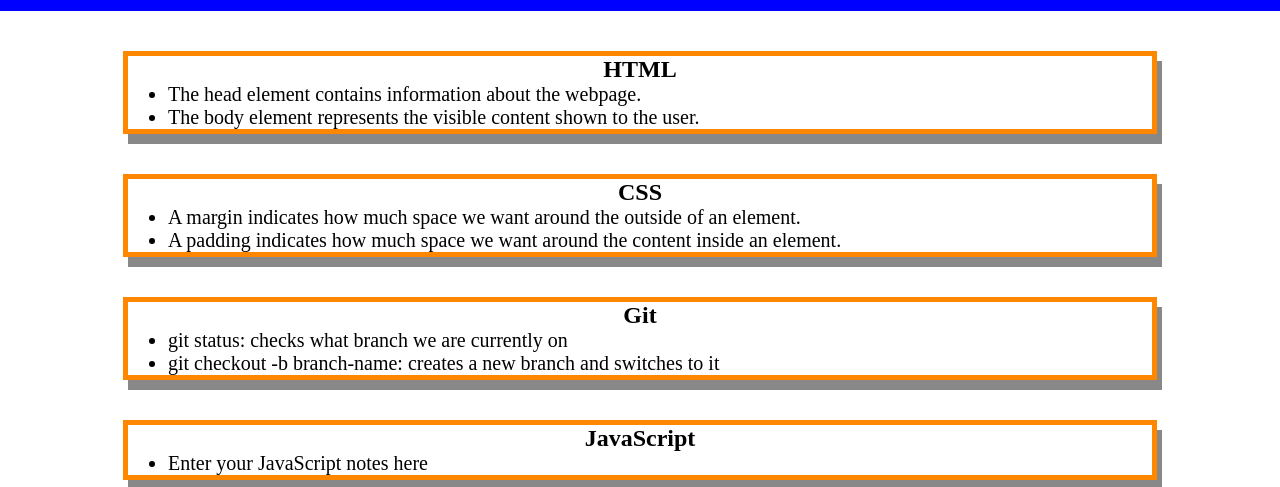
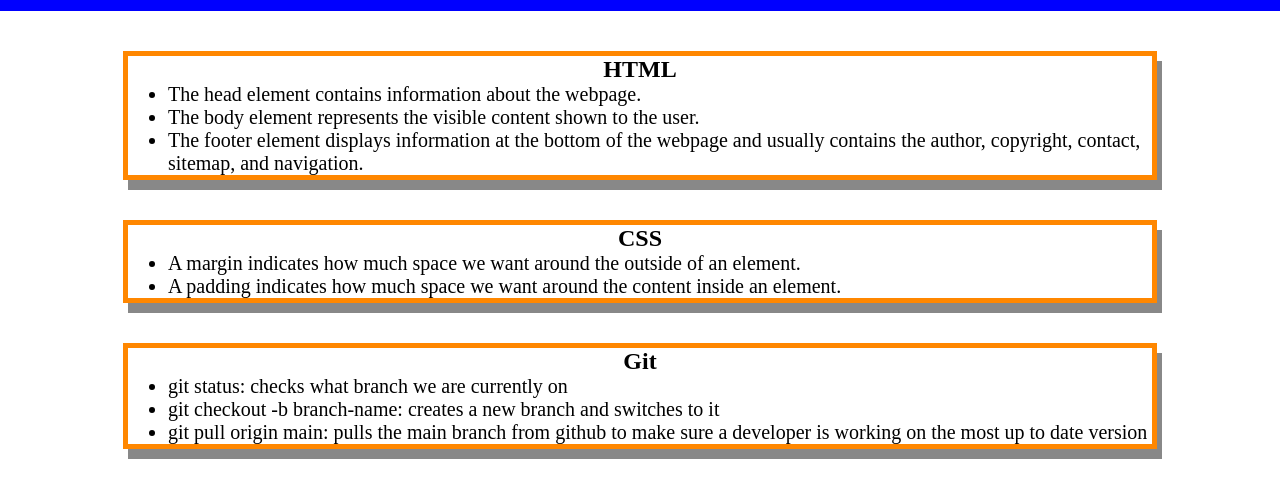
Before and after one commit to joeyrodo/prework-study-guide, a plain HTML site: page prework-study-guide/index.html in a window 1280 px wide. Shown: the part 109-596 px from the top of the page. Drawn offline with Linux system fonts and the light colour scheme.

```diff
--- a/prework-study-guide/index.html
+++ b/prework-study-guide/index.html
@@ -18,6 +18,7 @@
         <ul>
           <li>The head element contains information about the webpage.</li>
           <li>The body element represents the visible content shown to the user.</li>
+          <li>The footer element displays information at the bottom of the webpage and usually contains the author, copyright, contact, sitemap, and navigation.</li>
         </ul>
       </section>
 
@@ -25,8 +26,7 @@
         <h2>CSS</h2>
         <ul>
           <li>A margin indicates how much space we want around the outside of an element.</li>
-            <li>A padding indicates how much space we want around the content inside an element.</li>
-          </ul>
+          <li>A padding indicates how much space we want around the content inside an element.</li>        </ul>
       </section>
 
       <section class="card" id="git-section">
@@ -34,6 +34,7 @@
         <ul>
           <li>git status: checks what branch we are currently on</li>
           <li>git checkout -b branch-name: creates a new branch and switches to it</li>
+          <li>git pull origin main: pulls the main branch from github to make sure a developer is working on the most up to date version</li>
         </ul>
       </section>
 
```
Lines whose indentation alone changed are shown as unchanged.
